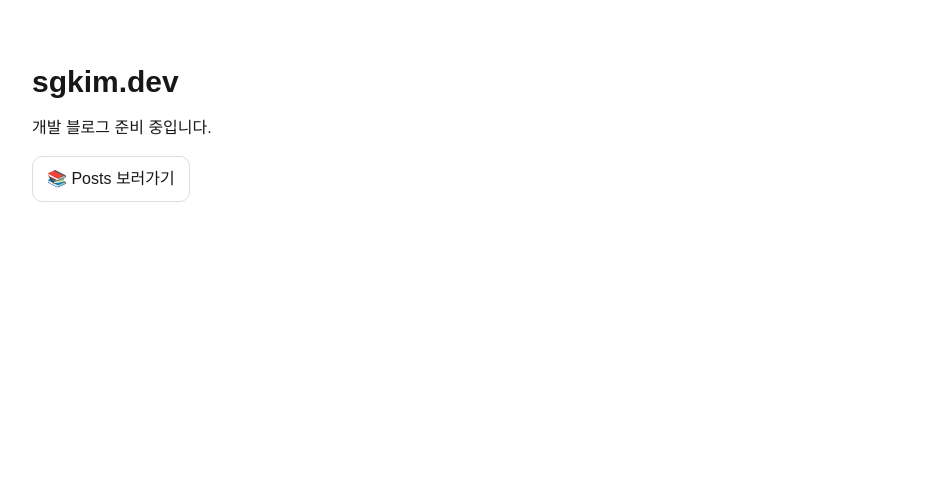
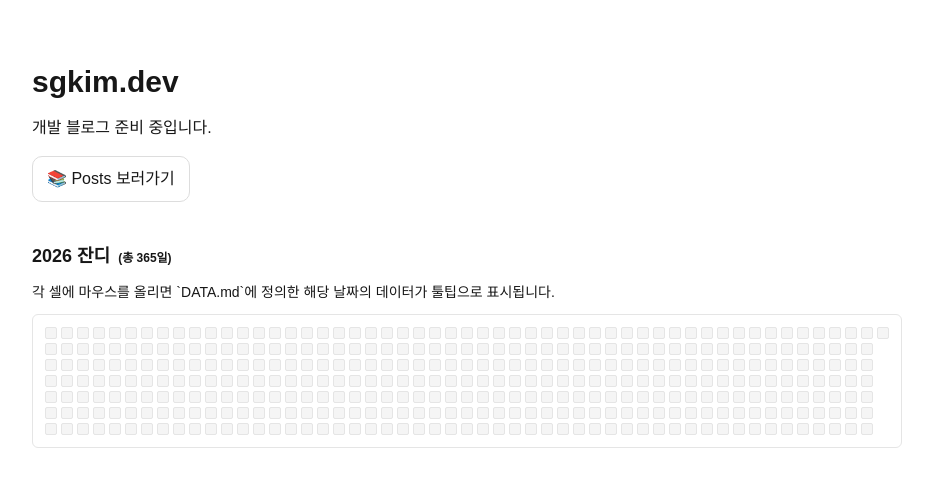
Before and after one commit to SNP0301/sgkim_dev, a Next.js app: page / in a window 1280 px wide. Shown: the top 484 px of the page, without its empty margins (240-1173 px from the left). Built offline with nearby package versions, Linux system fonts and the light colour scheme.

Commit message:
fix(FE): tooltips and panel

```diff
--- a/src/app/page.tsx
+++ b/src/app/page.tsx
@@ -1,14 +1,18 @@
-import Image from "next/image";
 import Link from "next/link";
+import { getDailyData, getDatesForYear } from "../lib/dailyData";
 
-export default function Home() {
+export default async function Home() {
+  const year = new Date().getFullYear();
+  const dates = getDatesForYear(year); // 365 또는 366개
+  const dailyData = await getDailyData();
+
   return (
     <main className="mx-auto max-w-3xl px-4 py-16">
       <h1 className="text-3xl font-bold">sgkim.dev</h1>
       <p className="mt-4 text-muted-foreground">
         개발 블로그 준비 중입니다.
       </p>
-            <Link
+      <Link
         href="/blog"
         style={{
           display: "inline-block",
@@ -21,6 +25,58 @@ export default function Home() {
       >
         📚 Posts 보러가기
       </Link>
+
+      <section className="mt-10">
+        <h2 className="text-lg font-semibold mb-3">
+          {year} 잔디
+          <span className="ml-2 text-xs text-muted-foreground">
+            (총 {dates.length}일)
+          </span>
+        </h2>
+        <p className="text-sm text-muted-foreground mb-3">
+          각 셀에 마우스를 올리면 `DATA.md`에 정의한 해당 날짜의 데이터가
+          툴팁으로 표시됩니다.
+        </p>
+
+        <div className="inline-block rounded-md border border-neutral-200 bg-white p-3 text-[0px] dark:border-neutral-800 dark:bg-neutral-950">
+          <div className="grid grid-flow-col grid-rows-7 gap-1">
+            {dates.map((date) => {
+              const text = dailyData[date];
+              const hasData = Boolean(text);
+
+              return (
+                <div
+                  key={date}
+                  className="relative group h-3 w-3"
+                >
+                  <div
+                    className={[
+                      "h-full w-full rounded-[2px] border border-neutral-200 dark:border-neutral-800",
+                      hasData
+                        ? "bg-emerald-500 group-hover:bg-emerald-400"
+                        : "bg-neutral-100 group-hover:bg-neutral-200 dark:bg-neutral-900 dark:group-hover:bg-neutral-800",
+                    ].join(" ")}
+                  />
+
+                  {/* 커스텀 툴팁 */}
+                  <div className="pointer-events-none absolute left-1/2 top-0 z-10 hidden -translate-x-1/2 -translate-y-full whitespace-pre-line rounded-md bg-black/90 px-2 py-1 text-[11px] text-white shadow-lg group-hover:block w-56 max-h-40 overflow-y-auto">
+                    <div className="font-mono text-[10px] opacity-80">
+                      {date}
+                    </div>
+                    {hasData && (
+                      <div className="mt-1">
+                        {text}
+                      </div>
+                    )}
+                    {/* 작은 삼각형 꼬리 */}
+                    <div className="pointer-events-none absolute left-1/2 top-full -translate-x-1/2 border-x-[5px] border-t-[5px] border-x-transparent border-t-black/90" />
+                  </div>
+                </div>
+              );
+            })}
+          </div>
+        </div>
+      </section>
     </main>
   );
 }
--- /dev/null
+++ b/src/lib/dailyData.ts
@@ -0,0 +1,78 @@
+import fs from "fs/promises";
+import path from "path";
+
+export type DailyDataMap = Record<string, string>;
+
+/**
+ * DATA.md 파싱해서 날짜별 데이터 맵으로 변환
+ * 형식:
+ *
+ * ## 2026-01-01
+ * 오늘 한 일...
+ *
+ * ## 2026-01-02
+ * ...
+ */
+export async function getDailyData(): Promise<DailyDataMap> {
+  try {
+    const filePath = path.join(process.cwd(), "DATA.md");
+    const raw = await fs.readFile(filePath, "utf8");
+
+    const lines = raw.split(/\r?\n/);
+    const map: DailyDataMap = {};
+
+    let currentDate: string | null = null;
+    let buffer: string[] = [];
+
+    const flush = () => {
+      if (currentDate) {
+        const text = buffer.join("\n").trim();
+        if (text) {
+          map[currentDate] = text;
+        }
+      }
+      buffer = [];
+    };
+
+    for (const line of lines) {
+      const headingMatch = line.match(/^##\s+(\d{4}-\d{2}-\d{2})\s*$/);
+      if (headingMatch) {
+        // 새로운 날짜 블록 시작
+        flush();
+        currentDate = headingMatch[1];
+      } else {
+        if (currentDate) {
+          buffer.push(line);
+        }
+      }
+    }
+
+    // 마지막 블록 비우기
+    flush();
+
+    return map;
+  } catch (e) {
+    // DATA.md 가 아직 없거나 문제가 있어도 화면은 깨지지 않도록
+    console.error("[getDailyData] Failed to read DATA.md", e);
+    return {};
+  }
+}
+
+export function getDatesForYear(year: number): string[] {
+  const dates: string[] = [];
+  const date = new Date(year, 0, 1); // 1월 1일
+
+  while (date.getFullYear() === year) {
+    dates.push(formatDateKey(date));
+    date.setDate(date.getDate() + 1);
+  }
+
+  return dates;
+}
+
+export function formatDateKey(date: Date): string {
+  const y = date.getFullYear();
+  const m = String(date.getMonth() + 1).padStart(2, "0");
+  const d = String(date.getDate()).padStart(2, "0");
+  return `${y}-${m}-${d}`;
+}
```
Also changed, not shown: 1 other file (tests, documents, lock files or other folders).
